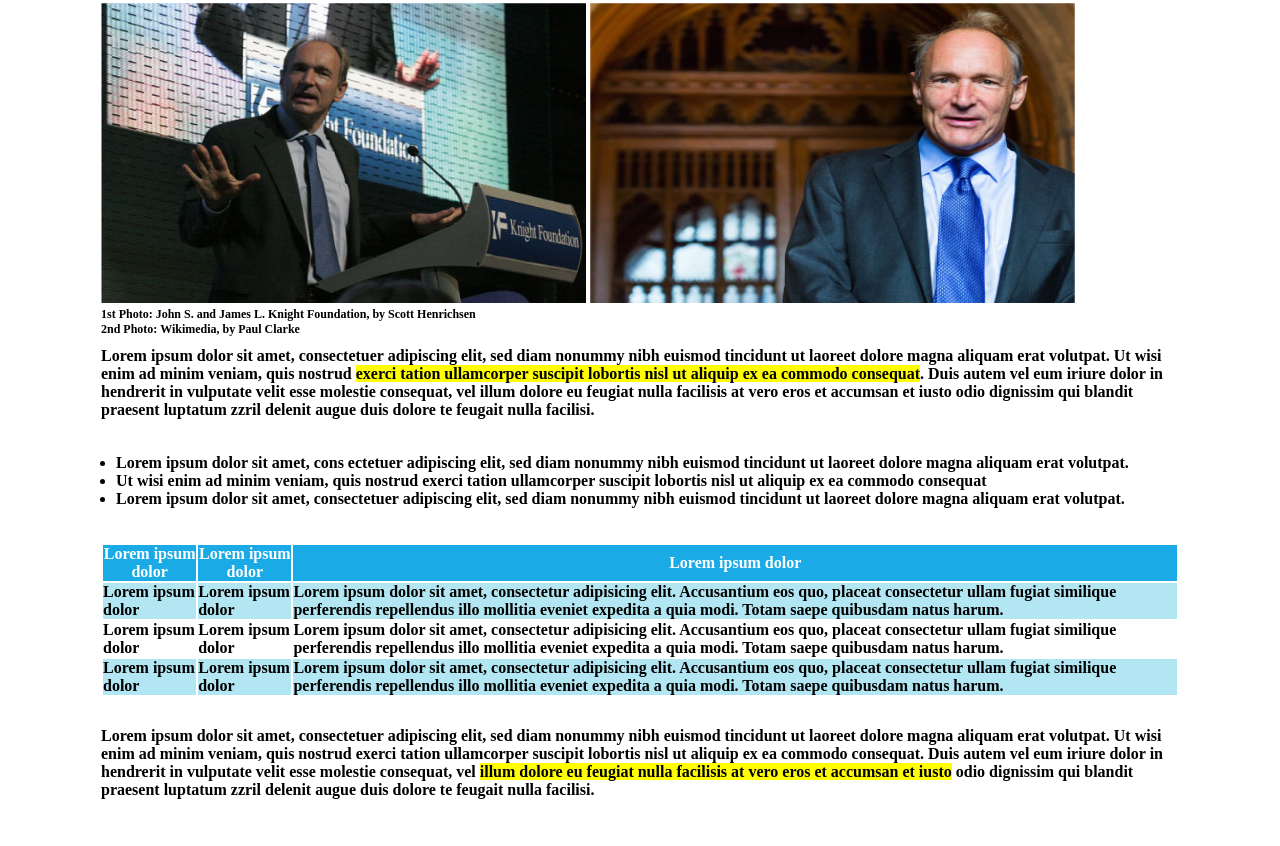
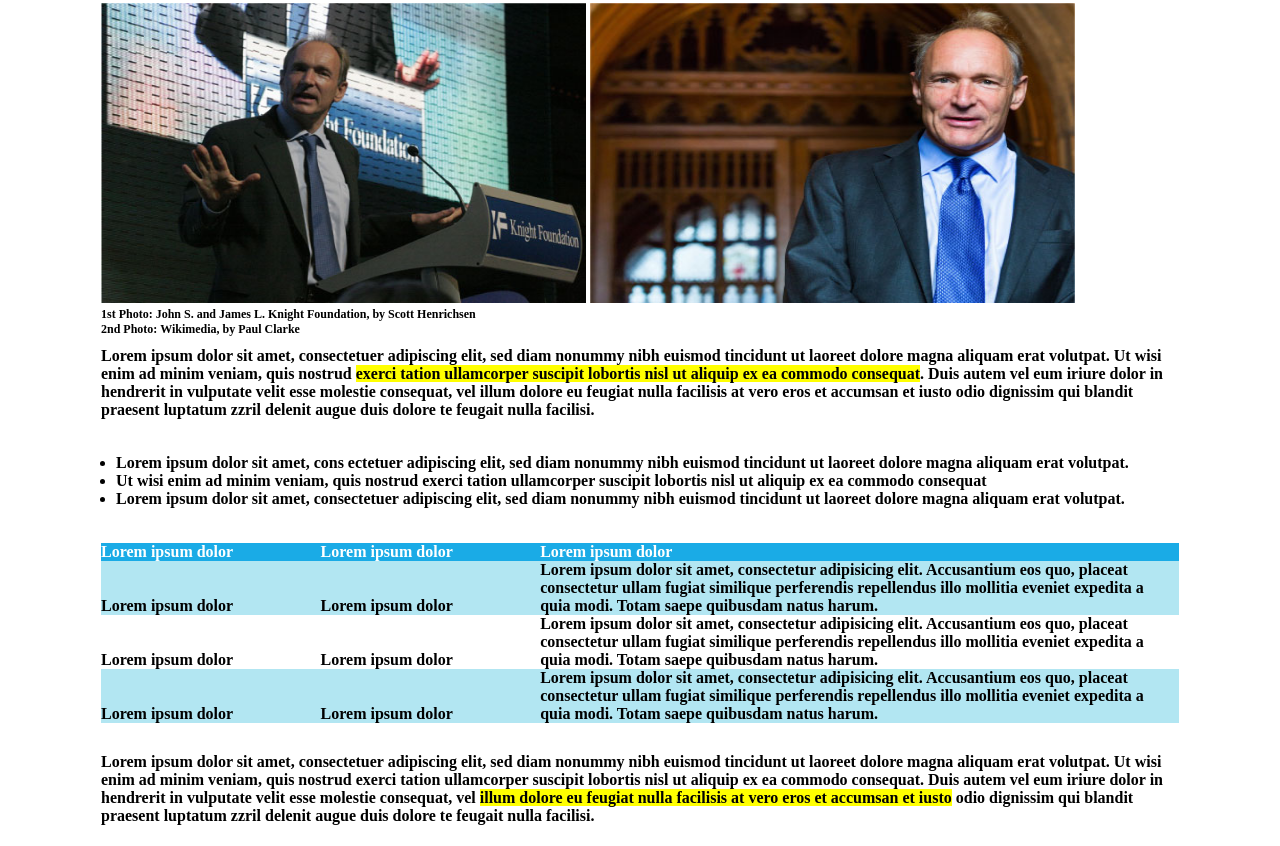
Before and after one commit to fabiodigiacomopepe/html-css-booleaner, a plain HTML site: page bonus/super bonus/index.html in a window 1280 px wide. Shown: the part 267-1113 px from the top of the page. Drawn offline with Linux system fonts and the light colour scheme.

Commit message:
Convert table to better layout (html+css)

```diff
--- a/bonus/super bonus/css/style.css
+++ b/bonus/super bonus/css/style.css
@@ -27,6 +27,35 @@
 }
 
 
+/* css sostitutivo a tabella */
+.ex-tabella {
+    font-weight: bold;
+}
+
+.colonna1, .colonna2, .colonna3 {
+    display: inline-block;
+}
+
+.riga1 {
+    background-color: #1aabe6;
+    color: white;
+}
+
+.riga2, .riga4 {
+    background-color: #b2e6f2;
+}
+
+.colonna1 {
+    width: 20%;
+}
+
+.colonna2 {
+    width: 20%;
+}
+
+.colonna3 {
+    width: 58%;
+}
 
 
 
@@ -93,20 +122,6 @@ section ul {
     font-weight: bold;
 }
 
-/* regole tabella */
-tr th {
-    background-color: #1aabe6;
-    color: white;
-}
-
-.background-colored td {
-    background-color: #b2e6f2;
-}
-
-td {
-    font-weight: bold;
-}
-
 /* regole ultimo paragrafo */
 .last-paragraph {
     margin: 30px 0;
--- a/bonus/super bonus/index.html
+++ b/bonus/super bonus/index.html
@@ -45,35 +45,31 @@
                     </ul>
                 </section>
 
-                <section>
-                    <table>
-                        <thead> <!-- Intestazione tabella -->
-                            <tr>
-                                <th>Lorem ipsum dolor</th>
-                                <th>Lorem ipsum dolor</th>
-                                <th>Lorem ipsum dolor</th>
-                            </tr>
-                        </thead>
+                <section class="ex-tabella">
+                    <div class="riga1">
+                        <span class="colonna1">Lorem ipsum dolor</span>
+                        <span class="colonna2">Lorem ipsum dolor</span>
+                        <span class="colonna3">Lorem ipsum dolor</span>
+                    </div>
 
-                        <tbody> <!-- Corpo tabella -->
-                            <tr class="background-colored">
-                                <td>Lorem ipsum dolor</td>
-                                <td>Lorem ipsum dolor</td>
-                                <td>Lorem ipsum dolor sit amet, consectetur adipisicing elit. Accusantium eos quo, placeat consectetur ullam fugiat similique perferendis repellendus illo mollitia eveniet expedita a quia modi. Totam saepe quibusdam natus harum.</td>
-                            </tr>
-                            <tr>
-                                <td>Lorem ipsum dolor</td>
-                                <td>Lorem ipsum dolor</td>
-                                <td>Lorem ipsum dolor sit amet, consectetur adipisicing elit. Accusantium eos quo, placeat consectetur ullam fugiat similique perferendis repellendus illo mollitia eveniet expedita a quia modi. Totam saepe quibusdam natus harum.</td>
-                            </tr>
-                            <tr class="background-colored">
-                                <td>Lorem ipsum dolor</td>
-                                <td>Lorem ipsum dolor</td>
-                                <td>Lorem ipsum dolor sit amet, consectetur adipisicing elit. Accusantium eos quo, placeat consectetur ullam fugiat similique perferendis repellendus illo mollitia eveniet expedita a quia modi. Totam saepe quibusdam natus harum.</td>
-                            </tr>
-                        </tbody>
-                    </table>
-                </section>
+                    <div class="riga2">
+                        <span class="colonna1">Lorem ipsum dolor</span>
+                        <span class="colonna2">Lorem ipsum dolor</span>
+                        <span class="colonna3">Lorem ipsum dolor sit amet, consectetur adipisicing elit. Accusantium eos quo, placeat consectetur ullam fugiat similique perferendis repellendus illo mollitia eveniet expedita a quia modi. Totam saepe quibusdam natus harum.</span>
+                    </div>
+
+                    <div class="riga3">
+                        <span class="colonna1">Lorem ipsum dolor</span>
+                        <span class="colonna2">Lorem ipsum dolor</span>
+                        <span class="colonna3">Lorem ipsum dolor sit amet, consectetur adipisicing elit. Accusantium eos quo, placeat consectetur ullam fugiat similique perferendis repellendus illo mollitia eveniet expedita a quia modi. Totam saepe quibusdam natus harum.</span>
+                    </div>
+
+                    <div class="riga4">
+                        <span class="colonna1">Lorem ipsum dolor</span>
+                        <span class="colonna2">Lorem ipsum dolor</span>
+                        <span class="colonna3">Lorem ipsum dolor sit amet, consectetur adipisicing elit. Accusantium eos quo, placeat consectetur ullam fugiat similique perferendis repellendus illo mollitia eveniet expedita a quia modi. Totam saepe quibusdam natus harum.</span>
+                    </div>
+                 </section>
 
                 <section>
                     <p class="last-paragraph">Lorem ipsum dolor sit amet, consectetuer adipiscing elit, sed diam nonummy nibh euismod tincidunt ut laoreet dolore magna aliquam erat volutpat. Ut wisi enim ad minim veniam, quis nostrud exerci tation ullamcorper suscipit lobortis nisl ut aliquip ex ea commodo consequat. Duis autem vel eum iriure dolor in hendrerit in vulputate velit esse molestie consequat, vel <span>illum dolore eu feugiat nulla facilisis at vero eros et accumsan et iusto</span> odio dignissim qui blandit praesent luptatum zzril delenit augue duis dolore te feugait nulla facilisi.</p>
```
